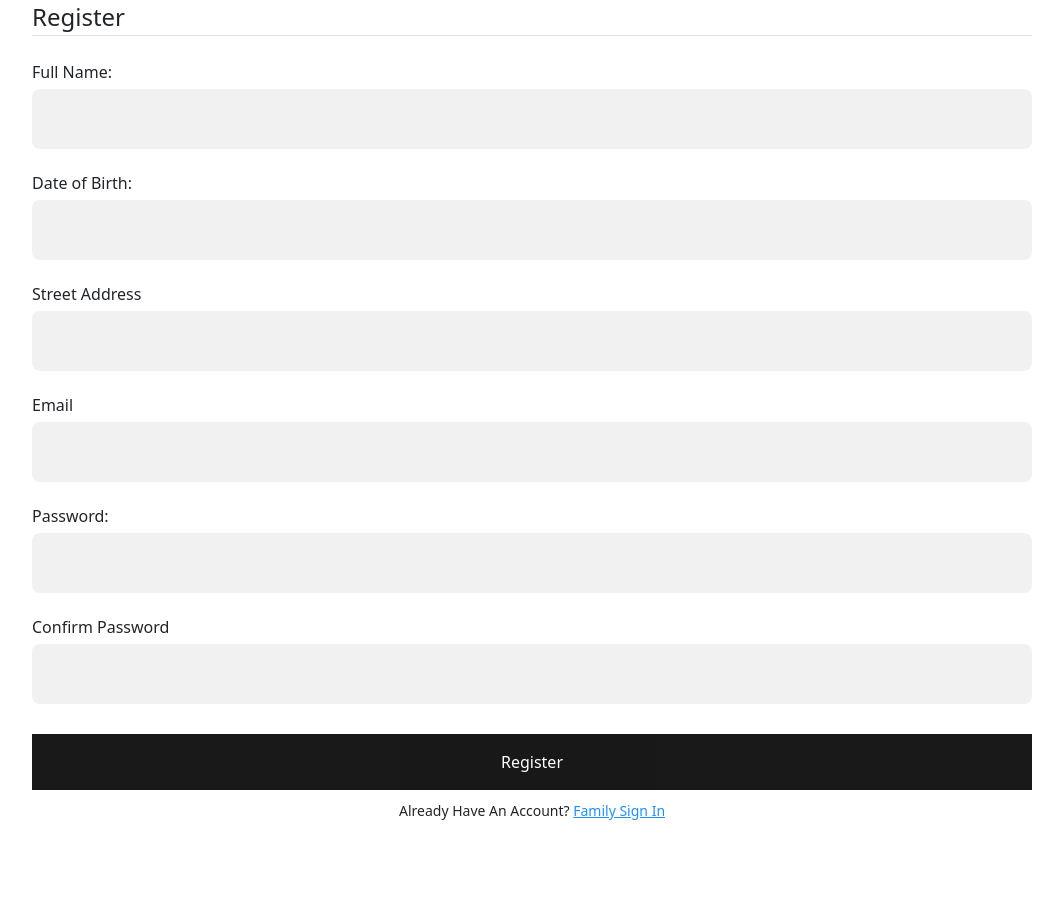
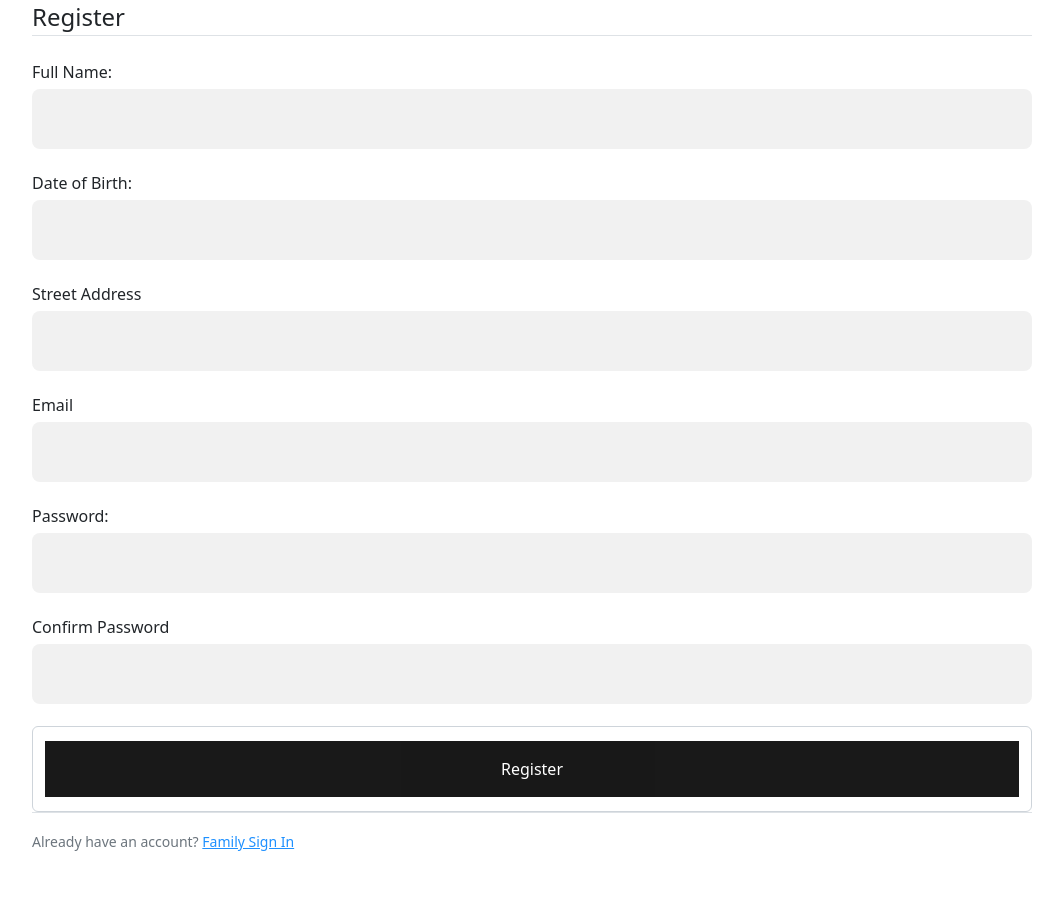
Before and after one commit to Christopher1994-1/archive_flask_website, a Flask app: page /sign_upp_example.html in a window 1280 px wide. Shown: the part 209-1110 px from the top of the page, without its empty margins (108-1171 px from the left). Before the commit the page ends 1029 px from the top, so only its background shows below. Run offline with Flask 2, Linux system fonts and the light colour scheme; parts of the project's set-up code (start-up, migrations or seed data) failed here and were passed over.

Commit message:
made changes

```diff
--- a/app.py
+++ b/app.py
@@ -2,7 +2,7 @@
 from email import message
 from urllib import request
 from wsgiref.validate import validator
-from flask import Flask, render_template, redirect, request
+from flask import Flask, render_template, redirect, request, flash, url_for
 from flask_sqlalchemy import SQLAlchemy
 import os
 from werkzeug.security import generate_password_hash, check_password_hash
@@ -228,6 +228,9 @@ def user_login():
 @app.route('/sign_upp_example.html', methods=["GET", "POST"])
 def sign_upp_example():
         form = RegistrationForm()
+        if form.validate_on_submit():
+            return redirect(url_for('sign_upp_success'))
+
         return render_template('sign_upp_example.html', form=form)
 
 
--- a/templates/sign_upp_example.html
+++ b/templates/sign_upp_example.html
@@ -62,50 +62,119 @@
         <fieldset class="form-group">
             <legend class="border-bottom mb-4">Register</legend>
 
+            <!-- full name form field -->
             <div class="form-group">
                 {{ form.full_name.label(class="form-control-label") }}
+
+                {% if form.full_name.errors %}
+                    {{ form.full_name(class="form-control form-control-lg is-invalid")}}
+                    <div class="invalid-feedback">
+                        {% for error in form.full_name.errors %}
+                            <span>{{ error }}</span>
+                            {% endfor %}
+                            </div>
+                {% else %}
                 {{ form.full_name(class="form-control form-control-lg") }}
-            </div>
+                {% endif %}
+                </div>
 
+                            <!-- date of birth form field -->
             <div class="form-group">
                 {{ form.dob.label(class="form-control-label") }}
+
+                {% if form.dob.errors %}
+                    {{ form.dob(class="form-control form-control-lg is-invalid")}}
+                    <div class="invalid-feedback">
+                        {% for error in form.dob.errors %}
+                            <span>{{ error }}</span>
+                            {% endfor %}
+                            </div>
+                {% else %}
                 {{ form.dob(class="form-control form-control-lg") }}
-            </div>
+                {% endif %}
+                </div>
 
+
+                            <!-- street address form field -->
             <div class="form-group">
                 {{ form.address.label(class="form-control-label") }}
+
+                {% if form.address.errors %}
+                    {{ form.address(class="form-control form-control-lg is-invalid")}}
+                    <div class="invalid-feedback">
+                        {% for error in form.address.errors %}
+                            <span>{{ error }}</span>
+                            {% endfor %}
+                            </div>
+                {% else %}
                 {{ form.address(class="form-control form-control-lg") }}
-            </div>
+                {% endif %}
+                </div>
 
+
+                            <!-- email form field -->
             <div class="form-group">
                 {{ form.email.label(class="form-control-label") }}
+
+                {% if form.email.errors %}
+                    {{ form.email(class="form-control form-control-lg is-invalid")}}
+                    <div class="invalid-feedback">
+                        {% for error in form.email.errors %}
+                            <span>{{ error }}</span>
+                            {% endfor %}
+                            </div>
+                {% else %}
                 {{ form.email(class="form-control form-control-lg") }}
-            </div>
+                {% endif %}
+                </div>
 
+
+                            <!-- first password form field -->
             <div class="form-group">
                 {{ form.first_password.label(class="form-control-label") }}
+
+                {% if form.first_password.errors %}
+                    {{ form.first_password(class="form-control form-control-lg is-invalid")}}
+                    <div class="invalid-feedback">
+                        {% for error in form.first_password.errors %}
+                            <span>{{ error }}</span>
+                            {% endfor %}
+                            </div>
+                {% else %}
                 {{ form.first_password(class="form-control form-control-lg") }}
-            </div>
+                {% endif %}
+                </div>
 
+
+                            <!-- confirm password form field -->
             <div class="form-group">
                 {{ form.confirm_password.label(class="form-control-label") }}
+
+                {% if form.confirm_password.errors %}
+                    {{ form.confirm_password(class="form-control form-control-lg is-invalid")}}
+                    <div class="invalid-feedback">
+                        {% for error in form.confirm_password.errors %}
+                            <span>{{ error }}</span>
+                            {% endfor %}
+                            </div>
+                {% else %}
                 {{ form.confirm_password(class="form-control form-control-lg") }}
-            </div>
-
-
+                {% endif %}
+                </div>
         </fieldset>
-        <div class="form-group">
+        <div class="form-control">
             {{ form.register(class="registerbtn") }}
         </div>
     </form>
+    <div class="border-top pt-3">
+        <small class="text-muted">
+            Already have an account? <a href="{{ url_for('user_login') }}">Family Sign In</a>
+        </small>
+    </div>
+
 </div>
 
-<div class="littleText">
 
-    <small clas="text-muted">
-        Already Have An Account? <a class="ml-2" href="{{ url_for('user_login') }}">Family Sign In</a>
-    </small>
-</div>
 
 {% endblock content%}
 <br><br>
```
